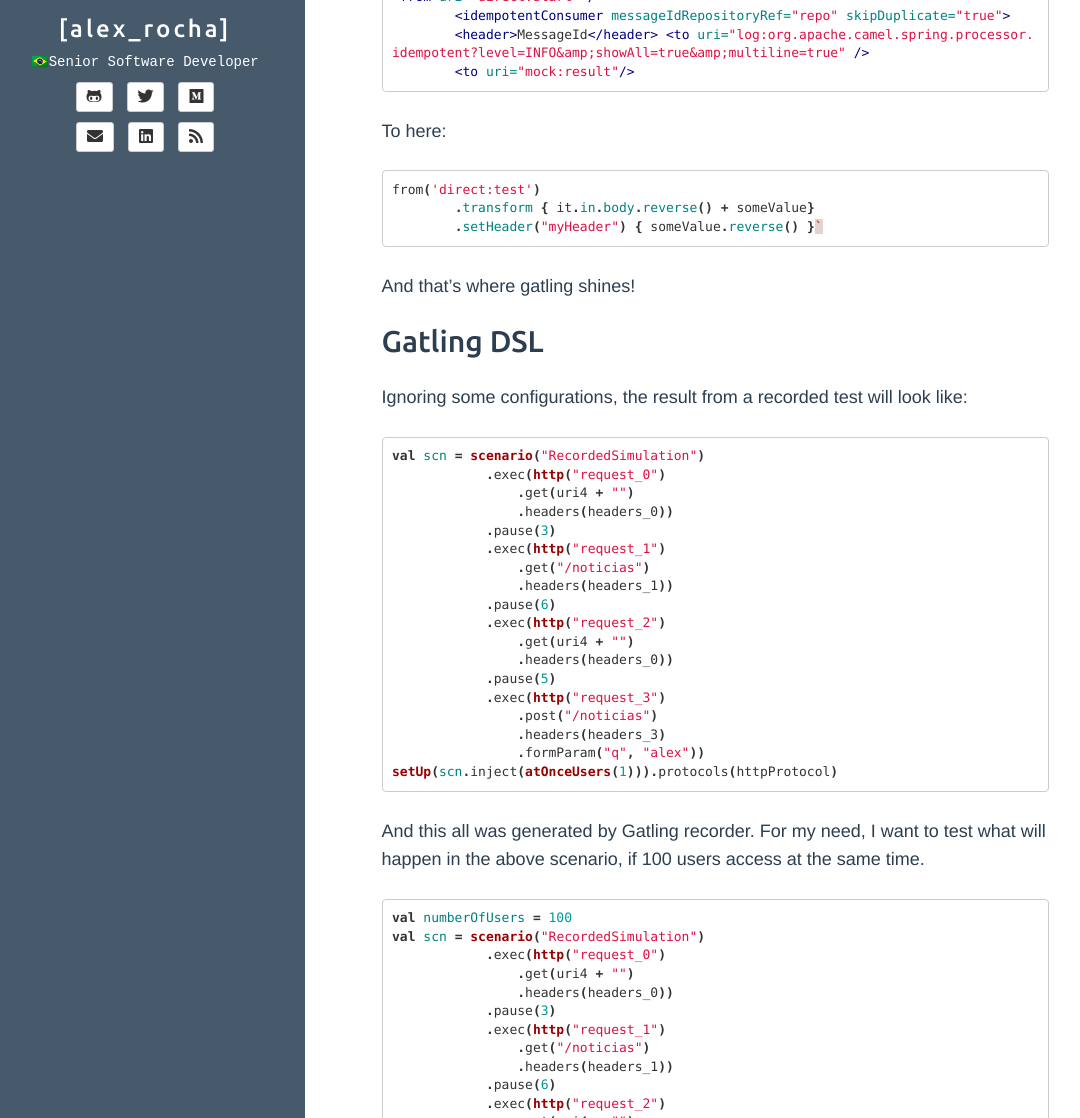
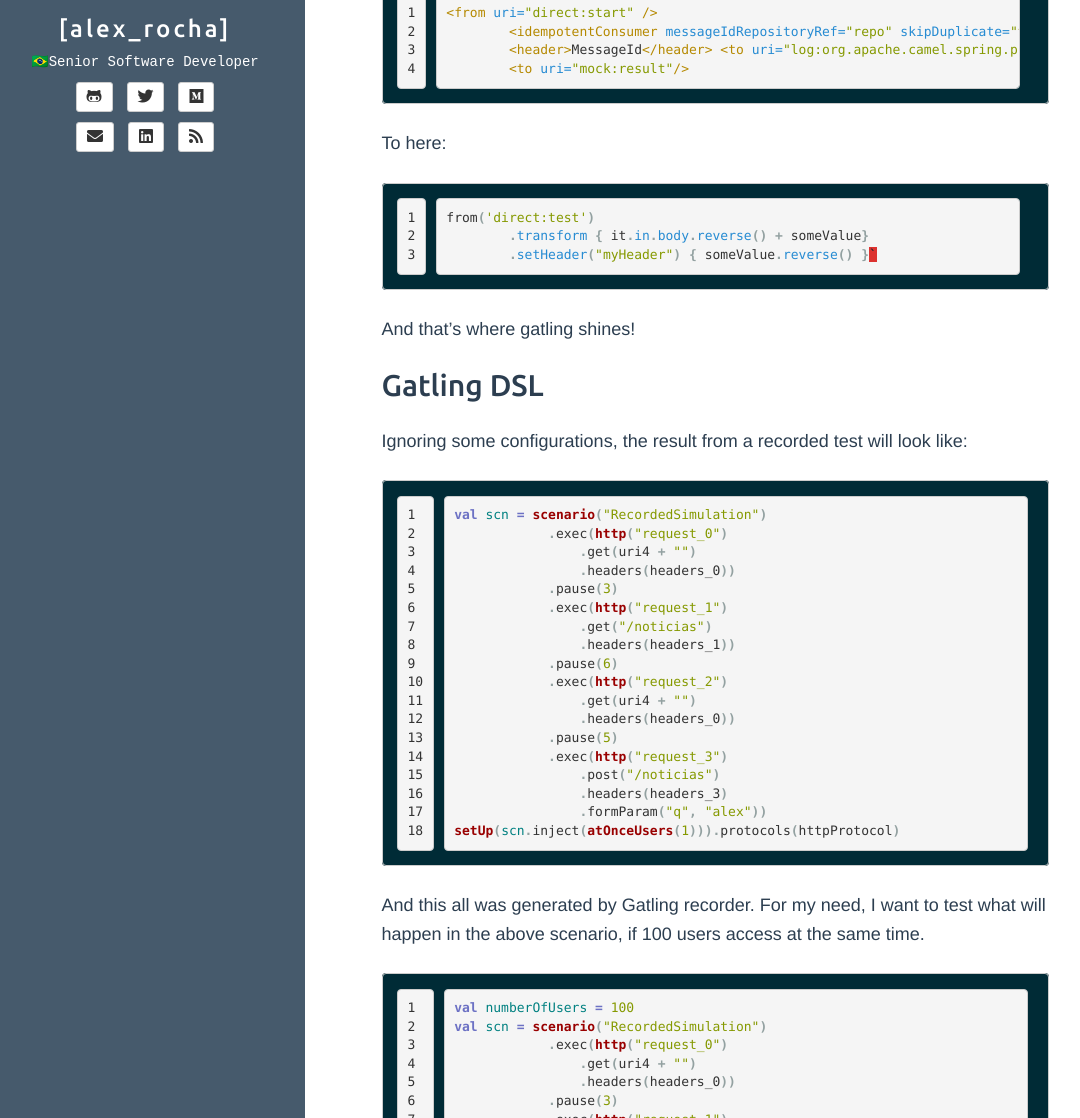
Before and after one commit to alexrochas/alexrochas.github.io, a Jekyll site: the page built from _posts/2018-04-23-why-gatling.md, in a window 1280 px wide and 1400 px high, scrolled down 332 px, cut to the strip 282-1400 px from the top of the window. Shown: the whole strip, without its empty margins (15-1095 px from the left). Built offline with Jekyll 4.4.1, drawn with Linux system fonts in a browser that asks for light colours; comment, search, counter and statistics services are not loaded; some of the changed text lies outside the part shown.

Commit message:
feat: add line number to code

```diff
--- a/_config.yml
+++ b/_config.yml
@@ -8,6 +8,14 @@
 disqus: alexrochas
 google_analytics: UA-83264734-1
 title: "[alex_rocha]"
+
+kramdown:
+  syntax_highlighter_opts:
+    block:
+      line_numbers: true
+      start_line: 1
+    span:
+      line_numbers: false
 
 defaults:
   -
--- a/_includes/default.html
+++ b/_includes/default.html
@@ -21,6 +21,7 @@
 	<link href="{{ site.BASE_PATH }}/assets/resources/font-awesome/css/font-awesome.min.css" rel="stylesheet">
 	<link href="{{ site.BASE_PATH }}/assets/resources/syntax/syntax.css" rel="stylesheet">
 	<link href="{{ site.BASE_PATH }}/assets/css/style.css" rel="stylesheet">
+	<link href="{{ site.BASE_PATH }}/assets/css/code.css" rel="stylesheet">
 
 	<!-- Le fav and touch icons -->
 	<!-- Update these with your own images
--- /dev/null
+++ b/assets/css/code.css
@@ -0,0 +1,78 @@
+.highlight table td { padding: 5px; }
+.highlight table pre { margin: 0; }
+.highlight, .highlight .w {
+  color: #93a1a1;
+  background-color: #002b36;
+}
+.highlight .err {
+  color: #002b36;
+  background-color: #dc322f;
+}
+.highlight .c, .highlight .ch, .highlight .cd, .highlight .cm, .highlight .cpf, .highlight .c1, .highlight .cs {
+  color: #657b83;
+}
+.highlight .cp {
+  color: #b58900;
+}
+.highlight .nt {
+  color: #b58900;
+}
+.highlight .o, .highlight .ow {
+  color: #93a1a1;
+}
+.highlight .p, .highlight .pi {
+  color: #93a1a1;
+}
+.highlight .gi {
+  color: #859900;
+}
+.highlight .gd {
+  color: #dc322f;
+}
+.highlight .gh {
+  color: #268bd2;
+  background-color: #002b36;
+  font-weight: bold;
+}
+.highlight .k, .highlight .kn, .highlight .kp, .highlight .kr, .highlight .kv {
+  color: #6c71c4;
+}
+.highlight .kc {
+  color: #cb4b16;
+}
+.highlight .kt {
+  color: #cb4b16;
+}
+.highlight .kd {
+  color: #cb4b16;
+}
+.highlight .s, .highlight .sa, .highlight .sb, .highlight .sc, .highlight .dl, .highlight .sd, .highlight .s2, .highlight .sh, .highlight .sx, .highlight .s1 {
+  color: #859900;
+}
+.highlight .sr {
+  color: #2aa198;
+}
+.highlight .si {
+  color: #d33682;
+}
+.highlight .se {
+  color: #d33682;
+}
+.highlight .nn {
+  color: #b58900;
+}
+.highlight .nc {
+  color: #b58900;
+}
+.highlight .no {
+  color: #b58900;
+}
+.highlight .na {
+  color: #268bd2;
+}
+.highlight .m, .highlight .mb, .highlight .mf, .highlight .mh, .highlight .mi, .highlight .il, .highlight .mo, .highlight .mx {
+  color: #859900;
+}
+.highlight .ss {
+  color: #859900;
+}
--- a/assets/css/style.css
+++ b/assets/css/style.css
@@ -83,6 +83,38 @@
 	height: 20px;
 }
 /* about me end */
+
+.highlighter-rouge {
+	border-radius: 4px;
+}
+
+.highlight {
+	border-radius: 4px;
+}
+
+code table {
+	display: block;
+}
+
+code tbody {
+	display: block;
+	width: 100%;
+}
+
+code tbody tr {
+	width: 100%;
+	display: flex;
+}
+
+.rouge-code {
+	flex: 1 0 0px;
+	max-width: calc(100% - 4em);
+}
+
+code pre {
+	white-space: pre;
+    overflow: auto;
+}
 
 .sidebar-header {
 	text-align: center;
```
Also changed, not shown: _posts/2019-02-20-centralized-logs-elk-stack.md (+0 -1 lines).
